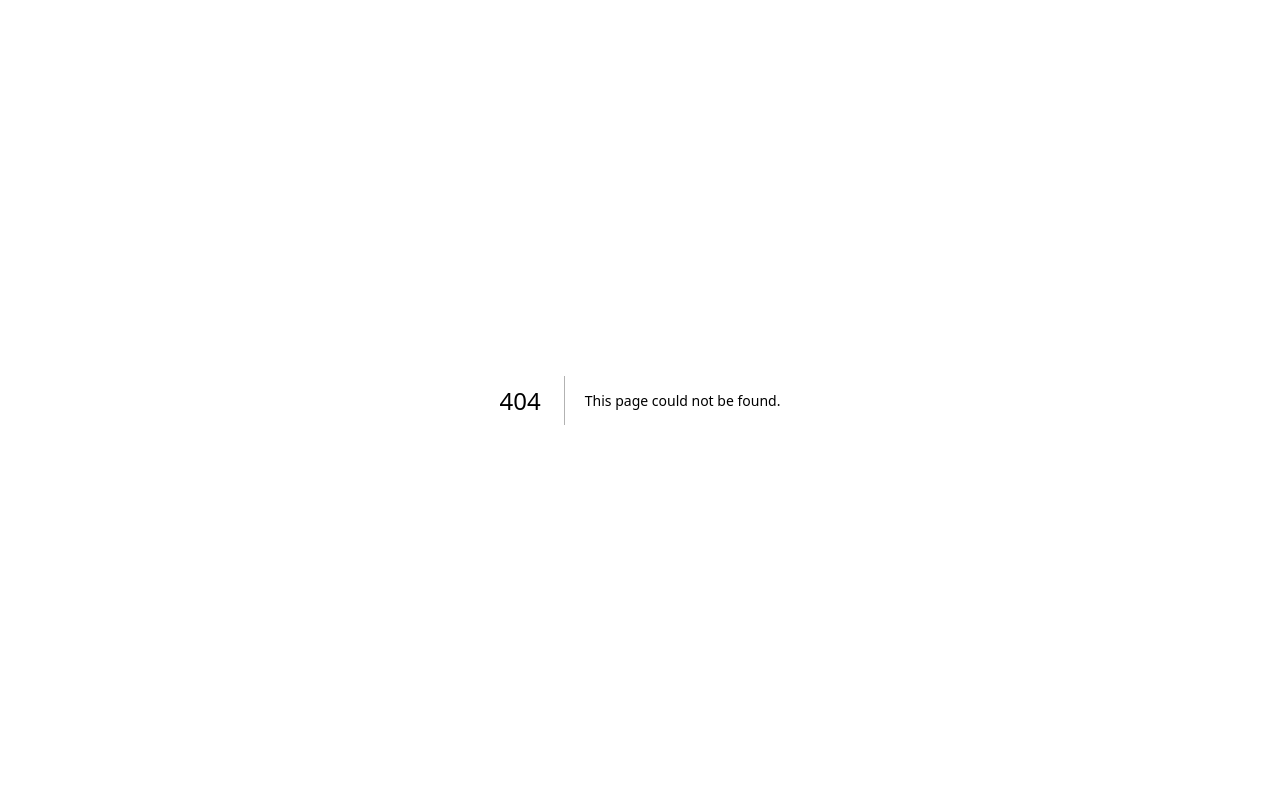
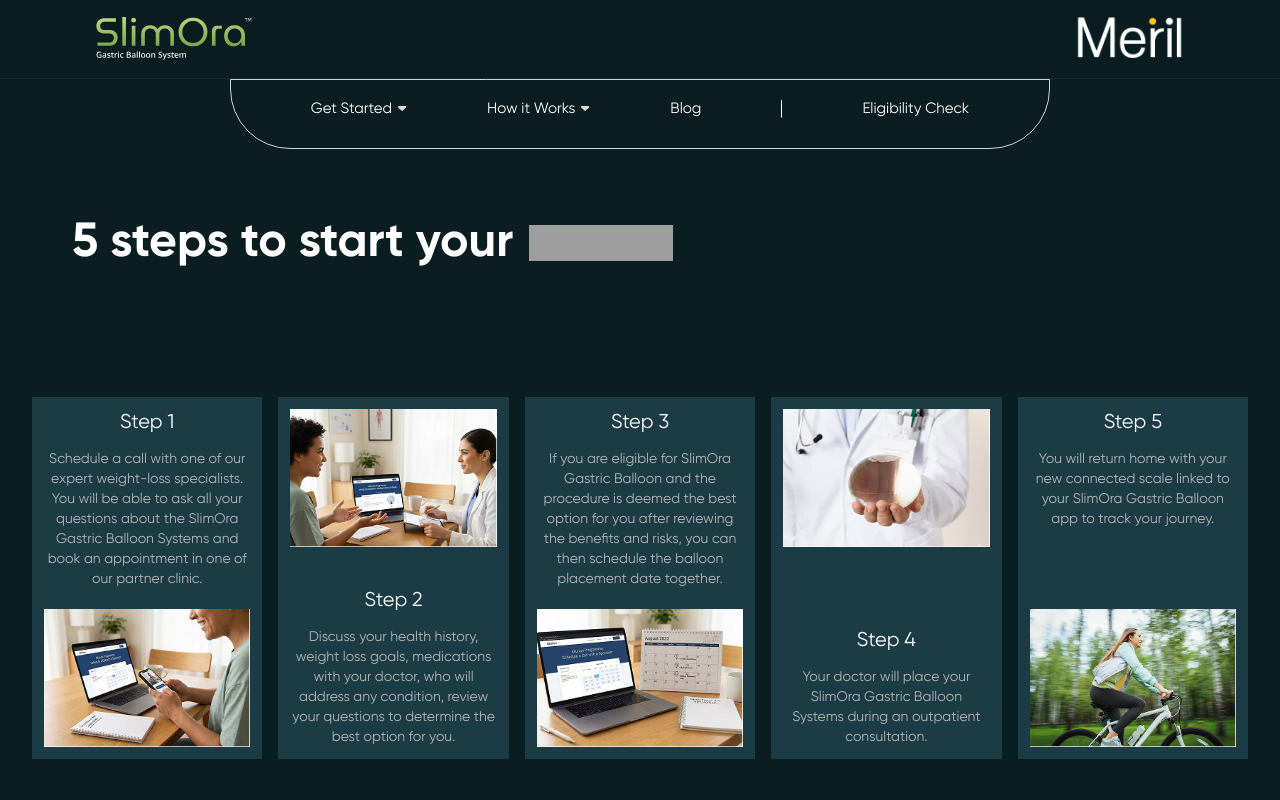
Before and after one commit to Awadg8/slimora, a Next.js app: page /get-started in a window 1280 px wide. Before the commit this address had no page. Shown: the top 800 px of the page. Built offline with nearby package versions, Linux system fonts and the light colour scheme; grey boxes are pictures that could not be loaded.

Commit message:
created fiveSteps.tsx section in get-started page

```diff
--- /dev/null
+++ b/app/get-started/page.tsx
@@ -0,0 +1,15 @@
+import FiveSteps from '@/section/getStarted/fiveSteps'
+import Header from '@/component/header'
+import Footer from '@/component/footer'
+
+const page = () => {
+  return (
+    <div>
+        <Header/>
+      <FiveSteps/>
+      <Footer />
+    </div>
+  )
+}
+
+export default page
--- /dev/null
+++ b/section/getStarted/fiveSteps.tsx
@@ -0,0 +1,76 @@
+import Image from 'next/image'
+
+const fiveSteps = () => {
+  const steps = [
+    {
+      number: 1,
+      title: 'Step 1',
+      description: 'Schedule a call with one of our expert weight-loss specialists. You will be able to ask all your questions about the SlimOra Gastric Balloon Systems and book an appointment in one of our partner clinic.',
+      image: '/images/get_started/step1.jpg'
+    },
+    {
+      number: 2,
+      title: 'Step 2',
+      description: 'Discuss your health history, weight loss goals, medications with your doctor, who will address any condition, review your questions to determine the best option for you.',
+      image: '/images/get_started/step2.jpg'
+    },
+    {
+      number: 3,
+      title: 'Step 3',
+      description: 'If you are eligible for SlimOra Gastric Balloon and the procedure is deemed the best option for you after reviewing the benefits and risks, you can then schedule the balloon placement date together.',
+      image: '/images/get_started/step3.jpg'
+    },
+    {
+      number: 4,
+      title: 'Step 4',
+      description: 'Your doctor will place your SlimOra Gastric Balloon Systems during an outpatient consultation.',
+      image: '/images/get_started/step4.jpg'
+    },
+    {
+      number: 5,
+      title: 'Step 5',
+      description: 'You will return home with your new connected scale linked to your SlimOra Gastric Balloon app to track your journey.',
+      image: '/images/get_started/step5.jpg'
+    }
+  ]
+
+  return (
+    <div className='max-width pt-25 pb-50'>
+      <div className='flex items-center gap-4 pl-10 mb-8'>
+        <h3 className='font-bold text-5xl lg:text-5xl text-white'>
+          5 steps to start your
+        </h3>
+        <Image src="/images/logo2.svg" alt="" className='w-36 h-9' height={72} width={282} />
+      </div>
+      <div className='grid grid-row md:grid-cols-5 gap-4  pt-24.5'>
+        {steps.map((step) => (
+          <div key={step.number} className='text-white  bg-[#2C5D6B]/50 text-center col-span-1 p-3 hover:shadow-[0px_0px_41px_0px_#000000B2] flex justify-between items-center flex-col  gap-5'>
+            {step.number === 1 || step.number === 3 || step.number === 5 ? (
+              <>
+              <div>
+                <h3 className='text-xl'>{step.title}</h3>
+                <p className='text-[#B5B5B5] text-sm pt-3'>
+                  {step.description}
+                </p>
+                </div>
+                <Image src={step.image} alt={step.title} height={192.37} width={289.01} className='' />
+              </>
+            ) : (
+              <>
+                <Image src={step.image} alt={step.title} height={192} width={289} className='' />
+                <div>
+                  <h3 className='text-xl'>{step.title}</h3>
+                <p className='text-[#B5B5B5] text-sm pt-3'>
+                  {step.description}
+                </p>
+                </div>
+              </>
+            )}
+          </div>
+        ))}
+      </div>
+    </div>
+  )
+}
+
+export default fiveSteps
```
